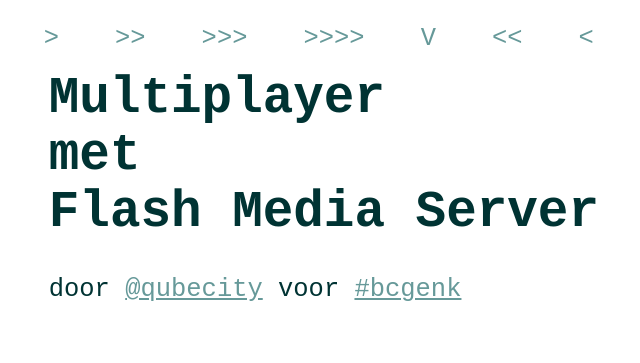
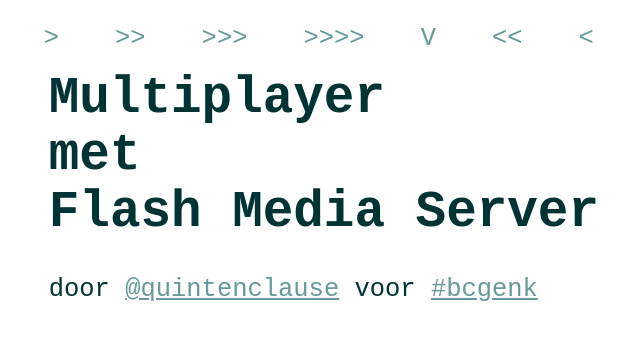
Before and after one commit to Quinten/bcgenk, a plain HTML site: page index.html in a window 1280 px wide. Shown: the whole page, without its empty margins (282-922 px from the left). Drawn offline with Linux system fonts and the light colour scheme.

Commit message:
Update twitter handle

```diff
--- a/index.html
+++ b/index.html
@@ -35,7 +35,7 @@
                 </ul>
                 <div id="slide1">
                     <h1>Multiplayer <br />met <br />Flash Media Server</h1>
-                    <p>door <a href="http://twitter.com/qubecity">@qubecity</a> voor <a href="http://twitter.com/#search?q=%23bcgenk">#bcgenk</a></p>
+                    <p>door <a href="http://twitter.com/quintenclause">@quintenclause</a> voor <a href="http://twitter.com/#search?q=%23bcgenk">#bcgenk</a></p>
                 </div>
                 <div id="slide2">
                     <h1>Multiplayer</h1>
```
